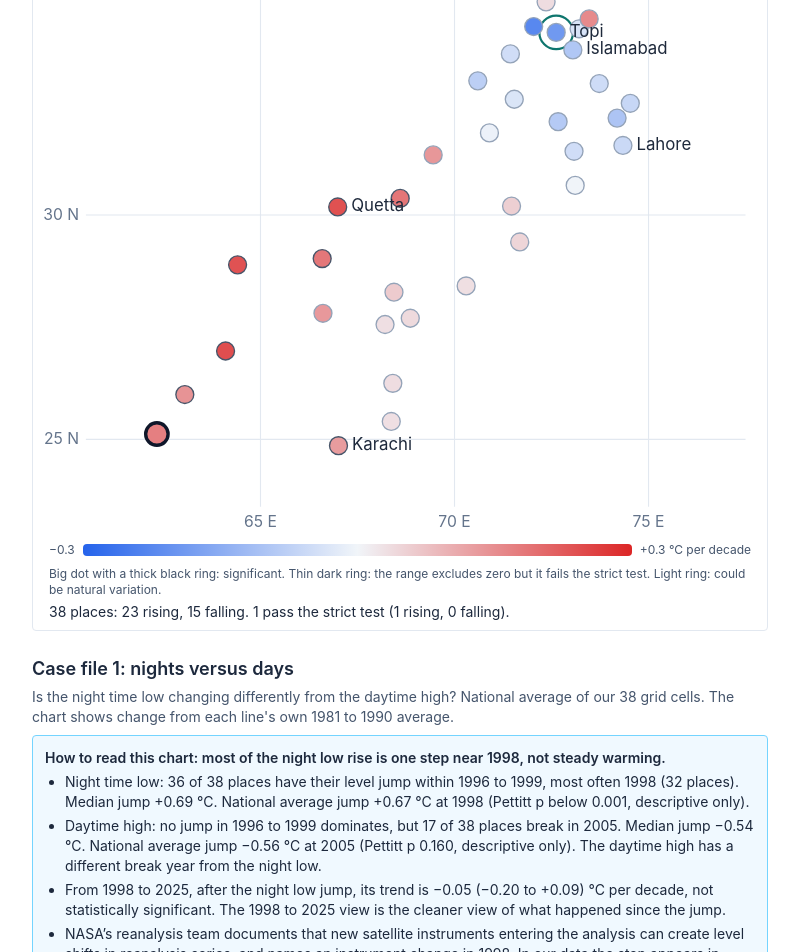
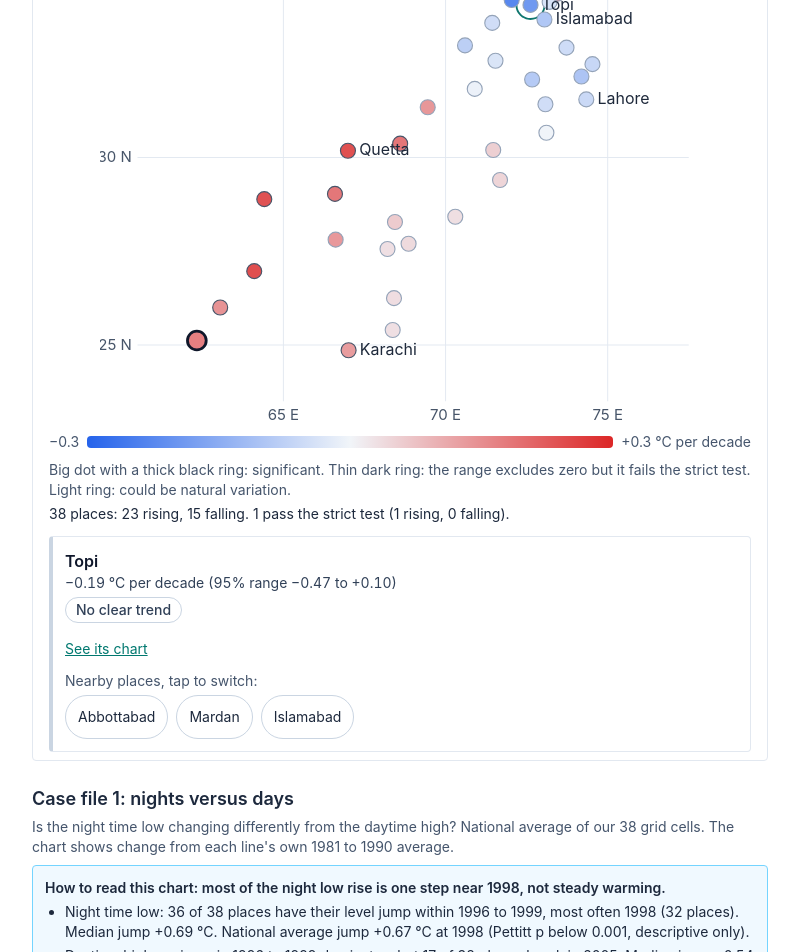
Before and after one commit to thehassanbukhari/indus-detective, a React (Vite) app in the folder web/: page / in a window 1280 px wide. Shown: the part 1789-2741 px from the top of the page, without its empty margins (240-1039 px from the left). Built offline with nearby package versions, Linux system fonts and the light colour scheme.

Commit message:
P3: selected place card, nearby place buttons, scroll lock after a dot tap, map capped and larger text

```diff
--- a/web/src/App.tsx
+++ b/web/src/App.tsx
@@ -1,4 +1,4 @@
-import { useEffect, useState } from "react";
+import { useEffect, useLayoutEffect, useRef, useState } from "react";
 import PmdPanel, { type Nat, type Gist } from "./PmdPanel";
 import CaseFile1 from "./CaseFile1";
 import CaseFile2 from "./CaseFile2";
@@ -89,11 +89,13 @@ const V3_BADGE: Record<V3, string> = {
   no: "border-slate-300 bg-white text-slate-700",
 };
 
+const verdictOf = (t: Trend): V3 => (t.sig ? "yes" : t.lo > 0 || t.hi < 0 ? "inconclusive" : "no");
+
 function ResultCard({ t, title }: { t: Trend | null; title: string }) {
   if (!t) return <p className="mt-4 text-sm">Not enough years for this view.</p>;
-  const key: V3 = t.sig ? "yes" : t.lo > 0 || t.hi < 0 ? "inconclusive" : "no";
+  const key = verdictOf(t);
   return (
-    <div className={"mt-4 rounded border border-l-4 border-slate-200 p-3 " + V3_BAR[key]}>
+    <div id="selected-result" className={"mt-4 scroll-mt-4 rounded border border-l-4 border-slate-200 p-3 " + V3_BAR[key]}>
       <p className="text-sm text-slate-600">{title}</p>
       <p className="mt-1 text-2xl font-semibold tabular-nums text-slate-900">{fmt(t.slope)} {"\u00B0C"} per decade</p>
       <p className="text-sm tabular-nums text-slate-600">95% range {fmt(t.lo)} to {fmt(t.hi)}</p>
@@ -128,9 +130,23 @@ function DotMap({ cells, tkey, selected, onPick }: { cells: Cell[]; tkey: string
   const labelled = new Set(["Karachi", "Lahore", "Quetta", "Gilgit", "Islamabad", selected]);
   const grid = (c: number[]) => c.map(String);
   const gradient = `linear-gradient(to right, rgb(${COLD.join(",")}), rgb(${MID.join(",")}), rgb(${HOT.join(",")}))`;
+  const sel = rows.find((r) => r.c.name === selected);
+  // The three closest places, so a crowded area can be fixed with one tap on a button instead of a second try on a dot.
+  const near = sel
+    ? rows
+        .filter((r) => r.c.name !== selected)
+        .map((r) => ({ r, d: Math.hypot((r.c.lon - sel.c.lon) * Math.cos((sel.c.lat * Math.PI) / 180), r.c.lat - sel.c.lat) }))
+        .sort((a, b) => a.d - b.d)
+        .slice(0, 3)
+        .map((x) => x.r)
+    : [];
+  const toResult = () => {
+    const reduce = window.matchMedia("(prefers-reduced-motion: reduce)").matches;
+    document.getElementById("selected-result")?.scrollIntoView({ behavior: reduce ? "auto" : "smooth", block: "start" });
+  };
   return (
     <div>
-      <svg viewBox={`0 0 ${W} ${H}`} className="w-full h-auto" role="img" aria-label="Map of trend per grid cell" style={{ cursor: "pointer" }}
+      <svg viewBox={`0 0 ${W} ${H}`} className="mx-auto h-auto w-full max-w-[600px]" role="img" aria-label="Map of trend per grid cell" style={{ cursor: "pointer", touchAction: "manipulation" }}
         onClick={(e) => {
           const r = e.currentTarget.getBoundingClientRect();
           const x = ((e.clientX - r.left) * W) / r.width;
@@ -146,13 +162,13 @@ function DotMap({ cells, tkey, selected, onPick }: { cells: Cell[]; tkey: string
         {grid([65, 70, 75]).map((g) => (
           <g key={"lon" + g}>
             <line x1={sx(Number(g))} x2={sx(Number(g))} y1={mt} y2={H - mb} stroke="#e2e8f0" />
-            <text x={sx(Number(g))} y={H - 10} textAnchor="middle" fontSize="14" fill="#64748b">{g} E</text>
+            <text x={sx(Number(g))} y={H - 8} textAnchor="middle" fontSize="16" fill="#475569">{g} E</text>
           </g>
         ))}
         {grid([25, 30, 35]).map((g) => (
           <g key={"lat" + g}>
             <line x1={ml} x2={W - mr} y1={sy(Number(g))} y2={sy(Number(g))} stroke="#e2e8f0" />
-            <text x={ml - 6} y={sy(Number(g)) + 4} textAnchor="end" fontSize="14" fill="#64748b">{g} N</text>
+            <text x={ml - 6} y={sy(Number(g)) + 5} textAnchor="end" fontSize="16" fill="#475569">{g} N</text>
           </g>
         ))}
         {rows.map(({ c, t }) => {
@@ -167,20 +183,40 @@ function DotMap({ cells, tkey, selected, onPick }: { cells: Cell[]; tkey: string
           );
         })}
         {rows.filter((r) => labelled.has(r.c.name)).map(({ c }) => (
-          <text key={"l" + c.name} x={sx(c.lon) + 12} y={sy(c.lat) + 4} fontSize="15" fill="#1e293b" style={{ pointerEvents: "none" }}>{c.name}</text>
+          <text key={"l" + c.name} x={sx(c.lon) + 12} y={sy(c.lat) + 5} fontSize="17" fill="#1e293b" style={{ pointerEvents: "none" }}>{c.name}</text>
         ))}
       </svg>
-      <div className="mx-2 mt-1 flex items-center gap-2 text-xs text-slate-600">
+      <div className="mx-2 mt-1 flex items-center gap-2 text-sm text-slate-600">
         <span>{"\u2212"}{lim.toFixed(1)}</span>
         <div className="h-3 flex-1 rounded" style={{ background: gradient }} />
         <span>+{lim.toFixed(1)} {"\u00B0C"} per decade</span>
       </div>
-      <p className="mx-2 mt-2 text-xs text-slate-600">
+      <p className="mx-2 mt-2 text-sm text-slate-600">
         Big dot with a thick black ring: significant. Thin dark ring: the range excludes zero but it fails the strict test. Light ring: could be natural variation.
       </p>
       <p className="mx-2 mt-1 text-sm">
         {rows.length} places: {up} rising, {rows.length - up} falling. {nsig} pass the strict test ({nsigUp} rising, {nsig - nsigUp} falling).
       </p>
+      {sel && (
+        <div className={"mx-2 mt-3 rounded border border-l-4 border-slate-200 p-3 " + V3_BAR[verdictOf(sel.t)]}>
+          <p className="font-semibold text-slate-900">{sel.c.name}</p>
+          <p className="text-sm tabular-nums text-slate-700">{fmt(sel.t.slope)} {"\u00B0C"} per decade (95% range {fmt(sel.t.lo)} to {fmt(sel.t.hi)})</p>
+          <p className="mt-1">
+            <span className={"inline-block rounded-full border px-2.5 py-0.5 text-sm font-medium " + V3_BADGE[verdictOf(sel.t)]}>{V3_LABEL[verdictOf(sel.t)]}</span>
+          </p>
+          <button type="button" onClick={toResult} className="mt-1 flex min-h-11 items-center text-sm text-teal-700 underline">See its chart</button>
+          {near.length > 0 && (
+            <div>
+              <p className="text-sm text-slate-600">Nearby places, tap to switch:</p>
+              <div className="mt-1 flex flex-wrap gap-2">
+                {near.map(({ c }) => (
+                  <button key={c.name} type="button" onClick={() => onPick(c.name)} className="min-h-11 rounded-full border border-slate-300 px-3 text-sm text-slate-800">{c.name}</button>
+                ))}
+              </div>
+            </div>
+          )}
+        </div>
+      )}
     </div>
   );
 }
@@ -196,6 +232,19 @@ export default function App() {
   const [season, setSeason] = useState("annual");
   const [win, setWin] = useState("1981");
   const [err, setErr] = useState("");
+  const mapRef = useRef<HTMLDivElement>(null);
+  const keepTop = useRef<number | null>(null);
+  const pick = (n: string) => {
+    if (n === name) return;
+    if (mapRef.current) keepTop.current = mapRef.current.getBoundingClientRect().top;
+    setName(n);
+  };
+  useLayoutEffect(() => {
+    if (keepTop.current === null || !mapRef.current) return;
+    const d = mapRef.current.getBoundingClientRect().top - keepTop.current;
+    keepTop.current = null;
+    if (Math.abs(d) > 1) window.scrollBy(0, d);
+  }, [name]);
 
   useEffect(() => {
     Promise.all([
@@ -296,10 +345,10 @@ export default function App() {
       <section className="mt-6">
         <h2 className="text-lg font-semibold">Where is it changing?</h2>
         <p className="mt-1 text-sm text-slate-600">
-          One dot per NASA grid cell, coloured by the trend for the variable, season and years chosen above. Tap a dot to open that place.
+          One dot per NASA grid cell, coloured by the trend for the variable, season and years chosen above. Tap a dot to select that place. Its result appears under the map.
         </p>
-        <div className="mt-2 rounded border border-slate-200 p-2">
-          <DotMap cells={cells} tkey={win === "1998" ? `${key}@1998` : key} selected={cell.name} onPick={setName} />
+        <div ref={mapRef} className="mt-2 rounded border border-slate-200 p-2">
+          <DotMap cells={cells} tkey={win === "1998" ? `${key}@1998` : key} selected={cell.name} onPick={pick} />
         </div>
       </section>
 
```
